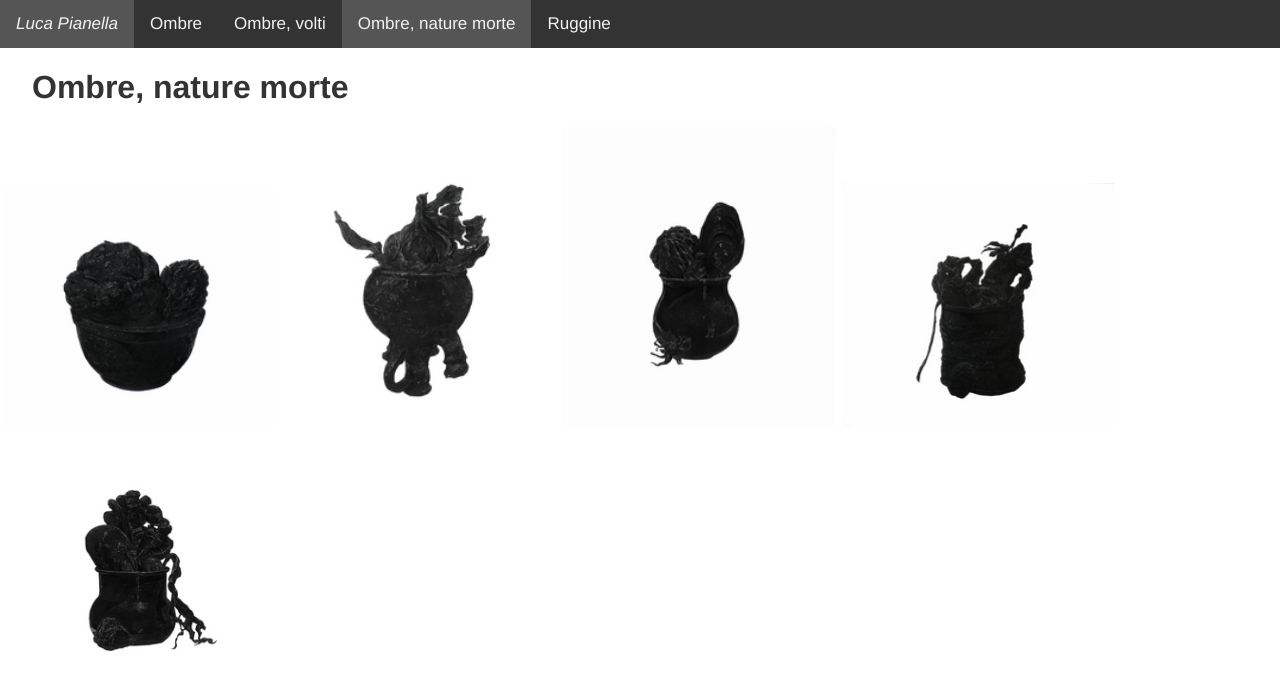
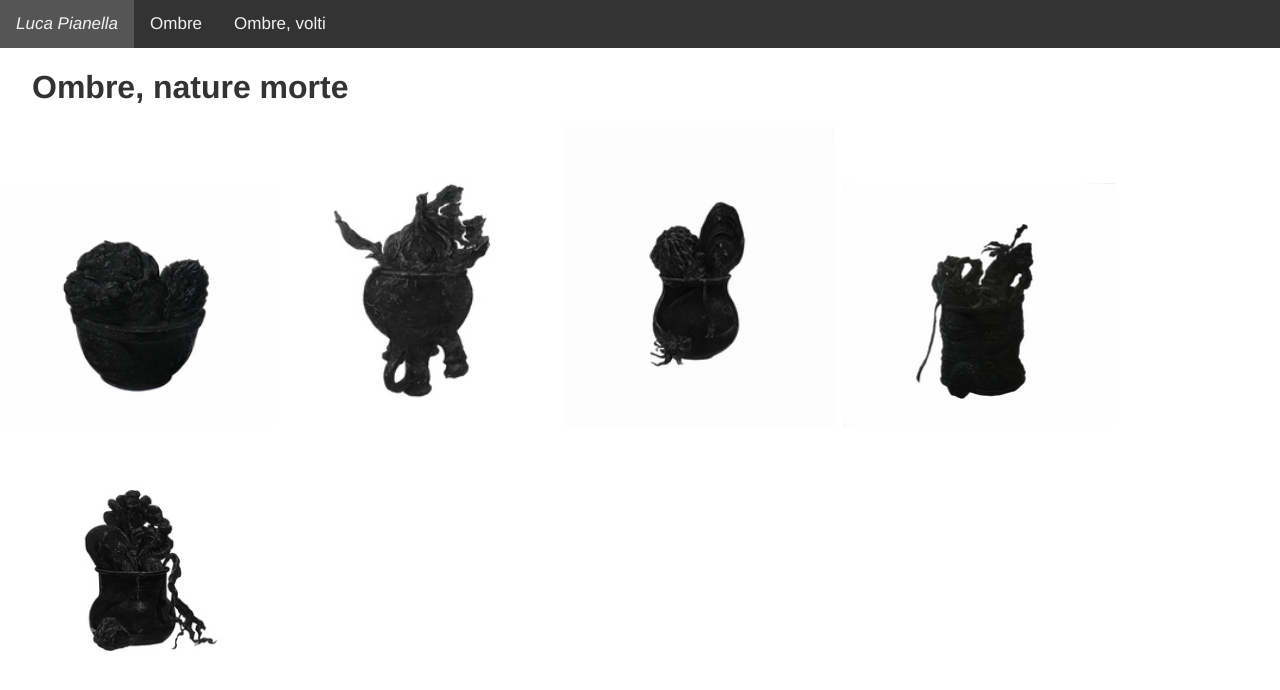
Before and after one commit to liukliuk/liukliuk.github.io, a Jekyll site: the page built from opere/ombre-nature-morte/index.html, in a window 1280 px wide. Shown: the top 690 px of the page. Built offline with Jekyll 4.4.1, drawn with Linux system fonts in a browser that asks for light colours.

Commit message:
ruggine e nature morte vanno in all works

```diff
--- a/_includes/topnav.html
+++ b/_includes/topnav.html
@@ -17,18 +17,6 @@
     <li><a href="/opere/ombre-volti">Ombre, volti</a></li>
   {% endif %}
 
-  {% if page.title == "Ombre, nature morte" %}
-    <li><a class="current-page" href="javascript:void(0)">Ombre, nature morte</a></li>
-  {% else %}
-    <li><a href="/opere/ombre-nature-morte">Ombre, nature morte</a></li>
-  {% endif %}
-
-  {% if page.title == "Ruggine" %}
-    <li><a class="current-page" href="javascript:void(0)">Ruggine</a></li>
-  {% else %}
-    <li><a href="/opere/ruggine">Ruggine</a></li>
-  {% endif %}
-
   <li class="icon">
     <a href="javascript:void(0)" onclick="expandNav()">&#9776</a>
   </li>
```
